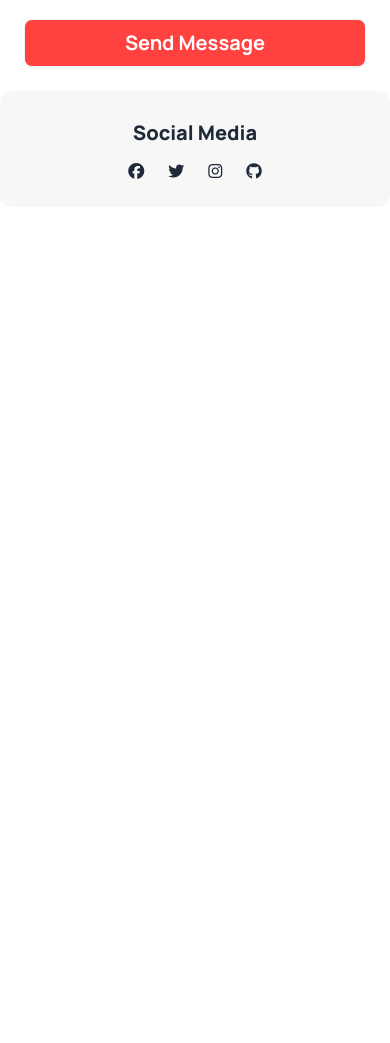
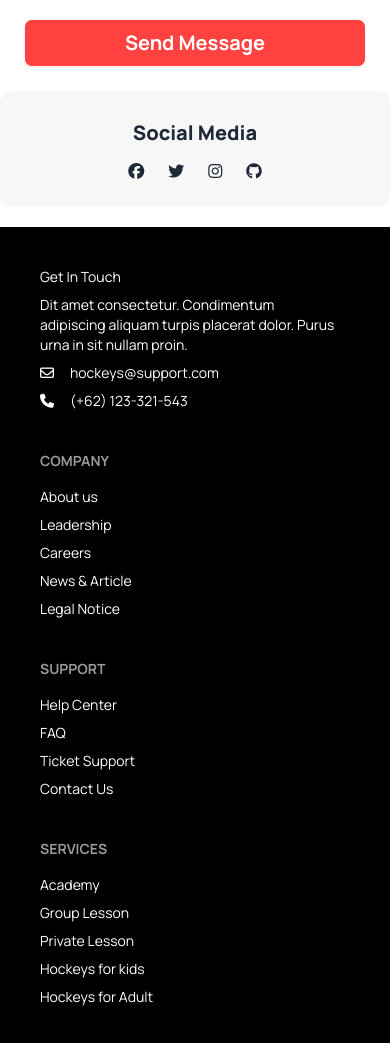
Before and after one commit to RayhanKobir972/Hockeys, a plain HTML site: page index.html in a window 390 px wide. Shown: the part 7685-8728 px from the top of the page. Before the commit the page ends 7892 px from the top, so only its background shows below. Drawn offline with nearby package versions, Linux system fonts and the light colour scheme.

Commit message:
completed full project with responsive for mobile

```diff
--- a/index.html
+++ b/index.html
@@ -72,7 +72,8 @@
         <!-- absolute left-6 lg:right-8 -bottom-48 lg:bottom-0 p-8 -->
         <div class="bg-black absolute lg:right-8 -bottom-48 lg:bottom-0 p-8  rounded-xl ml-6 lg:ml-0">
           <h4 class="text-2xl font-bold text-gray-50">Meet all the heroes from the field</h4>
-          <p class="w-80 text-gray-300">Discover the inspiring stories and achievements of our hockey club's finest. Get to know the individuals who embody the spirit and dedication of our team.</p>
+          <p class="w-80 text-gray-300">Discover the inspiring stories and achievements of our hockey club's finest. Get
+            to know the individuals who embody the spirit and dedication of our team.</p>
         </div>
       </div>
     </section>
@@ -86,22 +87,29 @@
         dolor. Purus urna in sit nullam proin. </p>
       <div class="block lg:flex justify-around mt-3">
         <div class="flex flex-col items-center ml-6">
-          <div class="radial-progress text-[#FF4240] text-2xl font-extrabold" style="--value:87" role="progressbar">87%</div>
+          <div class="radial-progress text-[#FF4240] text-2xl font-extrabold" style="--value:87" role="progressbar">87%
+          </div>
           <h3 class="text-xl font-semibold mt-4">Prayer Facility</h3>
-          <p class="px-10 lg:p-0">Find peace amidst the game. Our prayer space offers a serene retreat for reflection before the match</p>
+          <p class="px-10 lg:p-0">Find peace amidst the game. Our prayer space offers a serene retreat for reflection
+            before the match</p>
         </div>
         <div class="flex flex-col items-center gap-3">
-          <div class="radial-progress text-[#49D293] text-2xl font-extrabold" style="--value:95" role="progressbar">95%</div>
+          <div class="radial-progress text-[#49D293] text-2xl font-extrabold" style="--value:95" role="progressbar">95%
+          </div>
           <h3 class="text-lg font-semibold">Experienced Coach</h3>
-          <p class="px-10 lg:p-0">Guided by our seasoned coach, we excel. Their expertise fuels our drive for success.</p>
+          <p class="px-10 lg:p-0">Guided by our seasoned coach, we excel. Their expertise fuels our drive for success.
+          </p>
         </div>
         <div class="flex flex-col items-center">
-          <div class="radial-progress text-[#FFB546] text-2xl font-extrabold" style="--value:90" role="progressbar">90%</div>
+          <div class="radial-progress text-[#FFB546] text-2xl font-extrabold" style="--value:90" role="progressbar">90%
+          </div>
           <h3 class="text-xl font-semibold mt-4">Senior Player</h3>
-          <p class="px-10 lg:p-0">Meet our seasoned leader. With experience and prowess, they epitomize our team's strength</p>
+          <p class="px-10 lg:p-0">Meet our seasoned leader. With experience and prowess, they epitomize our team's
+            strength</p>
         </div>
         <div class="flex flex-col items-center">
-          <div class="radial-progress text-[#4C8DF1] text-2xl font-extrabold" style="--value:80" role="progressbar">80%</div>
+          <div class="radial-progress text-[#4C8DF1] text-2xl font-extrabold" style="--value:80" role="progressbar">80%
+          </div>
           <h3 class="text-xl font-semibold mt-4">Training Ground</h3>
           <p class="px-10 lg:p-0">Where champions rise. Our cutting-edge grounds sculpt athletes for victory.</p>
         </div>
@@ -112,15 +120,19 @@
     <!-- Program sections -->
     <div>
       <h3 class="text-4xl font-extrabold mt-5 flex justify-center mx-auto">Program Sections</h3>
-      <p class="text-xl font-semibold mt-5 flex justify-center">Explore tailored training and development opportunities to unlock your full potential on the ice. </p>
+      <p class="text-xl font-semibold mt-5 flex justify-center">Explore tailored training and development opportunities
+        to unlock your full potential on the ice. </p>
       <div class="block lg:flex gap-6 mt-5">
         <div class="card w-full lg:w-1/2 bg-base-100 shadow-xl image-full">
           <figure><img class="w-full" src="Images/2.png" alt="Shoes" /></figure>
           <div class="card-body pt-32">
             <h2 class="card-title text-gray-50 text-2xl font-bold">Junior Program</h2>
-          <p>Nurtures young athletes, fostering skills, teamwork, and a love for the game.Nurturing the next generation of hockey stars. Our Junior Program provides a supportive environment where young athletes develop essential skills, teamwork, and a love for the game under expert guidance</p>
+            <p>Nurtures young athletes, fostering skills, teamwork, and a love for the game.Nurturing the next
+              generation of hockey stars. Our Junior Program provides a supportive environment where young athletes
+              develop essential skills, teamwork, and a love for the game under expert guidance</p>
             <div class="card-actions justify-end">
-            <button class="btn bg-[#FF4240] border-transparent text-gray-50 text-2xl font-extrabold">Register Now!</button>
+              <button class="btn bg-[#FF4240] border-transparent text-gray-50 text-2xl font-extrabold">Register
+                Now!</button>
             </div>
           </div>
         </div>
@@ -128,9 +140,12 @@
           <figure><img class="w-full" src="Images/3.png" alt="Shoes" /></figure>
           <div class="card-body pt-32">
             <h2 class="card-title text-gray-50 text-2xl font-bold">Teenager Program</h2>
-          <p>Empowers teens to thrive on and off the ice with skill-building and mentorship.Empowering teenagers to thrive both on and off the ice. Our Teenager Program blends skill-building with mentorship, fostering growth, confidence, and camaraderie among young players.</p>
+            <p>Empowers teens to thrive on and off the ice with skill-building and mentorship.Empowering teenagers to
+              thrive both on and off the ice. Our Teenager Program blends skill-building with mentorship, fostering
+              growth, confidence, and camaraderie among young players.</p>
             <div class="card-actions justify-end">
-            <button class="btn bg-[#FF4240] border-transparent text-gray-50 text-2xl font-extrabold">Register Now!</button>
+              <button class="btn bg-[#FF4240] border-transparent text-gray-50 text-2xl font-extrabold">Register
+                Now!</button>
             </div>
           </div>
         </div>
@@ -141,9 +156,12 @@
           <figure><img class="w-full h-[350px]" src="Images/4.png" alt="Shoes" /></figure>
           <div class="card-body pt-56">
             <h2 class="card-title text-gray-50 text-2xl font-bold">Professional Program</h2>
-              <p class="w-[500px]">Dive into our Professional Section, where seasoned athletes refine their craft and elevate their game to the highest level. Explore advanced training programs, cutting-edge techniques, and opportunities for career advancement in the world of hockey.</p>
+            <p class="w-[500px]">Dive into our Professional Section, where seasoned athletes refine their craft and
+              elevate their game to the highest level. Explore advanced training programs, cutting-edge techniques, and
+              opportunities for career advancement in the world of hockey.</p>
             <div class="card-actions justify-start">
-                <button class="btn bg-[#FF4240] border-transparent text-gray-50 text-2xl font-extrabold">Register Now!</button>
+              <button class="btn bg-[#FF4240] border-transparent text-gray-50 text-2xl font-extrabold">Register
+                Now!</button>
             </div>
           </div>
         </div>
@@ -153,7 +171,8 @@
     <!-- Our New Products Sections -->
     <section>
       <h3 class="text-4xl font-extrabold mt-5 flex justify-center mx-auto">Our New Products</h3>
-      <p class="text-xl font-semibold mt-5 flex justify-center">Dit amet consectetur. Condimentum dignissim adipiscing aliquam turpis placerat dolor. Purus urna in sit nullam proin</p>
+      <p class="text-xl font-semibold mt-5 flex justify-center">Dit amet consectetur. Condimentum dignissim adipiscing
+        aliquam turpis placerat dolor. Purus urna in sit nullam proin</p>
 
       <div class="block lg:grid grid-cols-2 gap-6">
         <div class="bg-gray-100 shadow-xl flex rounded-lg p-1">
@@ -333,7 +352,8 @@
     <!-- Clients Questions -->
     <section>
       <h3 class="text-4xl font-extrabold mt-5 flex justify-center mx-auto">Program Sections</h3>
-      <p class="text-xl font-semibold mt-5 flex justify-center">Explore tailored training and development opportunities to unlock your full potential on the ice. </p>
+      <p class="text-xl font-semibold mt-5 flex justify-center">Explore tailored training and development opportunities
+        to unlock your full potential on the ice. </p>
       <div class="block lg:flex gap-4 mt-5 rounded-lg bg-gray-100 p-6">
         <div>
           <img src="Images/11.png" alt="">
@@ -401,7 +421,8 @@
     <!-- Get in Touch Section -->
     <section>
       <h3 class="text-4xl font-extrabold mt-5 flex justify-center mx-auto">Get in Touch</h3>
-      <p class="text-xl font-semibold mt-5 flex justify-center">Dit amet consectetur. Condimentum dignissim adipiscing aliquam turpis placerat dolor. Purus urna in sit nullam proin</p>
+      <p class="text-xl font-semibold mt-5 flex justify-center">Dit amet consectetur. Condimentum dignissim adipiscing
+        aliquam turpis placerat dolor. Purus urna in sit nullam proin</p>
 
       <div class="block lg:flex">
         <div class="bg-[#FFF] w-100% lg:w-2/5 p-12">
@@ -425,24 +446,29 @@
           <div class="grid grid-cols-1 lg:grid-cols-2 gap-4">
             <div>
               <p for="name" class="text-xl font-bold mb-3">Your Name</p>
-              <input class="rounded-xl bg-[#131318] h-16 w-80 p-5" type="text" name="" id="" placeholder="Enter your full name">
+              <input class="rounded-xl bg-[#131318] h-16 w-80 p-5" type="text" name="" id=""
+                placeholder="Enter your full name">
             </div>
             <div>
               <p for="name" class="text-xl font-bold mb-3">Your Email</p>
-              <input class="rounded-xl bg-[#131318] h-16 w-80 p-5" type="text" name="" id="" placeholder="Enter your email">
+              <input class="rounded-xl bg-[#131318] h-16 w-80 p-5" type="text" name="" id=""
+                placeholder="Enter your email">
             </div>
             <div>
               <p for="name" class="text-xl font-bold mb-3">Subject</p>
-              <input class="rounded-xl bg-[#131318] h-16 w-80 p-5" type="text" name="" id="" placeholder="Enter your subject">
+              <input class="rounded-xl bg-[#131318] h-16 w-80 p-5" type="text" name="" id=""
+                placeholder="Enter your subject">
             </div>
             <div>
               <p for="name" class="text-xl font-bold mb-3">Phone Number</p>
-              <input class="rounded-xl bg-[#131318] h-16 w-80 p-5" type="text" name="" id="" placeholder="Enter your phone number">
+              <input class="rounded-xl bg-[#131318] h-16 w-80 p-5" type="text" name="" id=""
+                placeholder="Enter your phone number">
             </div>
           </div>
           <div>
             <p for="name" class="text-xl font-bold mt-4 mb-3">Message</p>
-            <textarea class="rounded-xl bg-[#131318] h-64 w-full p-5" name="" id="" cols="30" rows="10" placeholder="Write your message"></textarea>
+            <textarea class="rounded-xl bg-[#131318] h-64 w-full p-5" name="" id="" cols="30" rows="10"
+              placeholder="Write your message"></textarea>
           </div>
           <button class="btn w-full bg-[#FF4240] text-xl font-bold text-[#FFF] mt-4">Send Message</button>
         </div>
@@ -458,8 +484,37 @@
       </div>
     </section>
   </main>
-  <footer>
-
+  <footer class="footer p-10 bg-black text-[#FFF] mt-5">
+    <aside>
+      <h3>Get In Touch</h3>
+      <p>Dit amet consectetur. Condimentum <br> adipiscing aliquam turpis placerat dolor. Purus <br> urna in sit nullam
+        proin. </p>
+      <p><i class="fa-regular fa-envelope mr-4"></i>hockeys@support.com</p>
+      <p><i class="fa-solid fa-phone mr-4"></i>(+62) 123-321-543</p>
+    </aside>
+    <div>
+      <h6 class="footer-title">Company</h6>
+      <a class="link link-hover">About us</a>
+      <a class="link link-hover">Leadership</a>
+      <a class="link link-hover">Careers</a>
+      <a class="link link-hover">News & Article</a>
+      <a class="link link-hover">Legal Notice</a>
+    </div>
+    <div>
+      <h6 class="footer-title">Support</h6>
+      <a class="link link-hover">Help Center</a>
+      <a class="link link-hover">FAQ</a>
+      <a class="link link-hover">Ticket Support</a>
+      <a class="link link-hover">Contact Us</a>
+    </div>
+    <div>
+      <h6 class="footer-title">Services</h6>
+      <a class="link link-hover">Academy</a>
+      <a class="link link-hover">Group Lesson</a>
+      <a class="link link-hover">Private Lesson</a>
+      <a class="link link-hover">Hockeys for kids</a>
+      <a class="link link-hover">Hockeys for Adult</a>
+    </div>
   </footer>
 </body>
 
```
Lines whose indentation alone changed are shown as unchanged.
